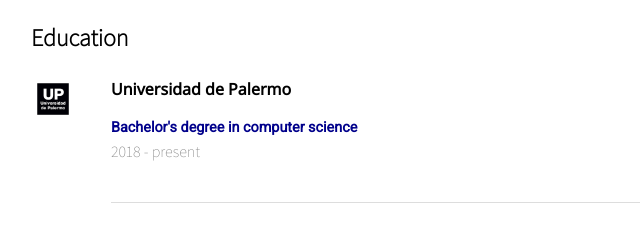
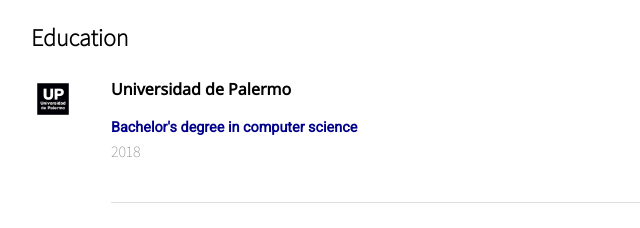
Before and after one commit to lucasrollan/cv, a plain HTML site: page index.html in a window 1280 px wide. Shown: the part 1007-1235 px from the top of the page, 209-849 px from the left. Drawn offline with Linux system fonts and the light colour scheme.

```diff
--- a/index.html
+++ b/index.html
@@ -111,7 +111,7 @@
                         <li>
                             <h5>Bachelor's degree in computer science</h5>
                             <div class="time-period">
-                                <span>2018 - present</span>
+                                <span>2018</span>
                             </div>
                             <p></p>
                         </li>
```
Also changed, not shown: 1 other file.
